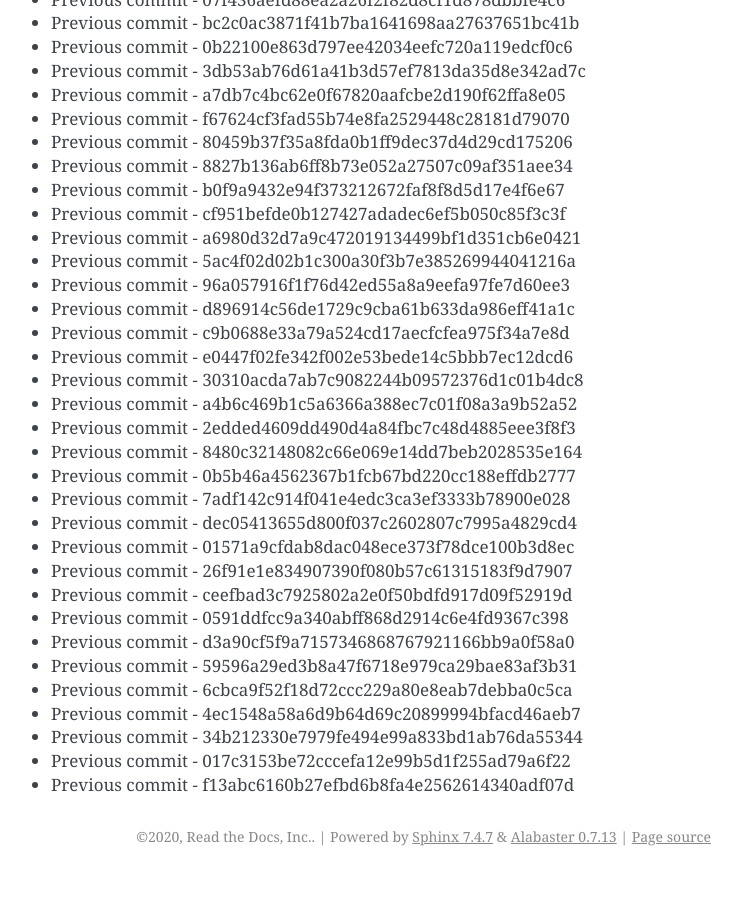
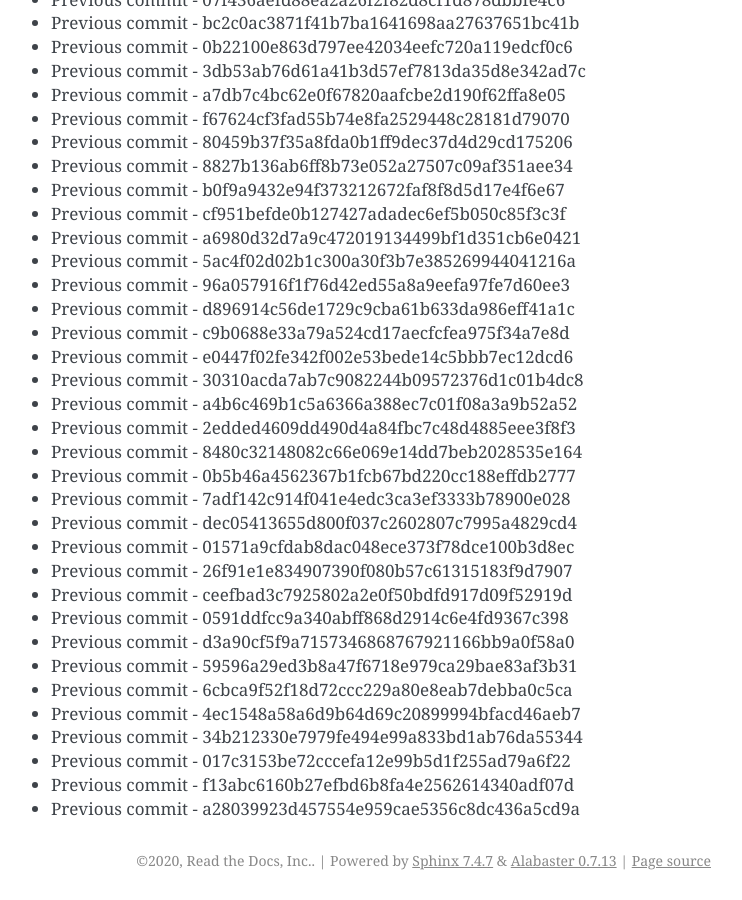
Before and after one commit to readthedocs/rtd-git-stresstest, a Sphinx documentation site: the page built from docs/updates.rst, in a window 1280 px wide and 900 px high, scrolled down 60505 px. Shown: the whole window, without its empty margins (399-1141 px from the left). Built offline with Sphinx 7.4.7, drawn with Linux system fonts in a browser that asks for light colours; before the commit the page ends 61381 px from its top, so only the background shows below that.

Commit message:
Generating commit from previous: a28039923d457554e959cae5356c8dc436a5cd9a

```diff
--- a/docs/updates.rst
+++ b/docs/updates.rst
@@ -2574,3 +2574,4 @@ It can be tested for any performance characteristics.
 * Previous commit - 34b212330e7979fe494e99a833bd1ab76da55344
 * Previous commit - 017c3153be72cccefa12e99b5d1f255ad79a6f22
 * Previous commit - f13abc6160b27efbd6b8fa4e2562614340adf07d
+* Previous commit - a28039923d457554e959cae5356c8dc436a5cd9a
```
